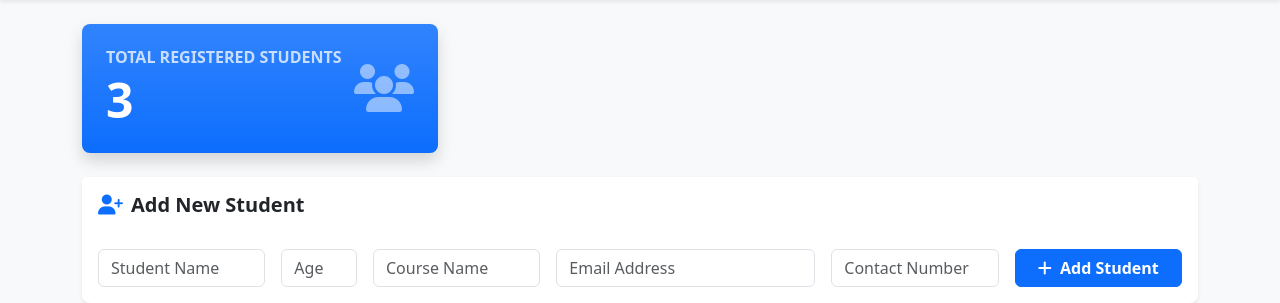
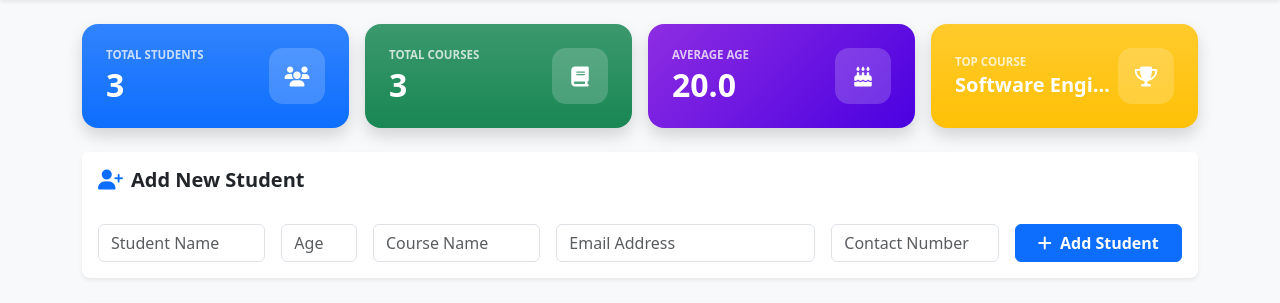
Before and after one commit to XmanujaX/Student-Management-System, a Flask app: page / in a window 1280 px wide. Shown: the part 50-353 px from the top of the page. Run offline with Flask 3, Linux system fonts and the light colour scheme; data comes from the database, SQL or seed files in the repository.

Commit message:
Add files via upload

```diff
--- a/Student Management System/app.py
+++ b/Student Management System/app.py
@@ -21,7 +21,28 @@ def index():
     students = cursor.fetchall()
     cursor.close()
     conn.close()
-    return render_template('index.html', students=students)
+
+    total_students = len(students)
+
+    courses = [s['course'] for s in students if s.get('course')]
+    total_courses = len(set(courses))
+
+    ages = [s['age'] for s in students if s.get('age')]
+    avg_age = round(sum(ages) / len(ages), 1) if ages else 0
+
+    if courses:
+        top_course = max(set(courses), key=courses.count)
+    else:
+        top_course = '-'
+
+    return render_template(
+        'index.html',
+        students=students,
+        total_students=total_students,
+        total_courses=total_courses,
+        avg_age=avg_age,
+        top_course=top_course
+    )
 
 @app.route('/add', methods=['POST'])
 def add_student():
--- a/Student Management System/templates/index.html
+++ b/Student Management System/templates/index.html
@@ -9,6 +9,22 @@
   <link href="https://cdn.jsdelivr.net/npm/bootstrap@5.3.0/dist/css/bootstrap.min.css" rel="stylesheet">
 
   <link rel="stylesheet" href="https://cdnjs.cloudflare.com/ajax/libs/font-awesome/6.4.0/css/all.min.css">
+
+  <style>
+    .stat-card {
+      transition: transform 0.2s ease, box-shadow 0.2s ease;
+    }
+    .stat-card:hover {
+      transform: translateY(-4px);
+      box-shadow: 0 0.75rem 1.5rem rgba(0, 0, 0, 0.15) !important;
+    }
+    .stat-icon-wrap {
+      width: 56px;
+      height: 56px;
+      border-radius: 14px;
+      background: rgba(255, 255, 255, 0.18);
+    }
+  </style>
 </head>
 
 <body class="bg-light">
@@ -25,15 +41,59 @@
   <div class="container pb-5">
 
 
-    <div class="row mb-4">
-      <div class="col-md-4">
-        <div class="card text-white bg-primary bg-gradient shadow border-0 rounded-3">
+    <div class="row mb-4 g-3">
+      <div class="col-6 col-md-3">
+        <div class="card stat-card text-white bg-primary bg-gradient shadow border-0 rounded-4 h-100">
           <div class="card-body d-flex align-items-center justify-content-between p-4">
             <div>
-              <h6 class="text-uppercase fw-semibold mb-1 opacity-75">Total Registered Students</h6>
-              <h2 class="display-5 fw-bold mb-0">{{ students|length }}</h2>
+              <h6 class="text-uppercase fw-semibold mb-1 opacity-75" style="font-size: 0.72rem;">Total Students</h6>
+              <h2 class="fw-bold mb-0">{{ total_students }}</h2>
             </div>
-            <i class="fa-solid fa-users fa-3x opacity-50"></i>
+            <div class="stat-icon-wrap d-flex align-items-center justify-content-center">
+              <i class="fa-solid fa-users fa-lg"></i>
+            </div>
+          </div>
+        </div>
+      </div>
+
+      <div class="col-6 col-md-3">
+        <div class="card stat-card text-white bg-success bg-gradient shadow border-0 rounded-4 h-100">
+          <div class="card-body d-flex align-items-center justify-content-between p-4">
+            <div>
+              <h6 class="text-uppercase fw-semibold mb-1 opacity-75" style="font-size: 0.72rem;">Total Courses</h6>
+              <h2 class="fw-bold mb-0">{{ total_courses }}</h2>
+            </div>
+            <div class="stat-icon-wrap d-flex align-items-center justify-content-center">
+              <i class="fa-solid fa-book fa-lg"></i>
+            </div>
+          </div>
+        </div>
+      </div>
+
+      <div class="col-6 col-md-3">
+        <div class="card stat-card text-white shadow border-0 rounded-4 h-100" style="background: linear-gradient(135deg, #8e2de2, #4a00e0);">
+          <div class="card-body d-flex align-items-center justify-content-between p-4">
+            <div>
+              <h6 class="text-uppercase fw-semibold mb-1 opacity-75" style="font-size: 0.72rem;">Average Age</h6>
+              <h2 class="fw-bold mb-0">{{ avg_age }}</h2>
+            </div>
+            <div class="stat-icon-wrap d-flex align-items-center justify-content-center">
+              <i class="fa-solid fa-cake-candles fa-lg"></i>
+            </div>
+          </div>
+        </div>
+      </div>
+
+      <div class="col-6 col-md-3">
+        <div class="card stat-card text-white bg-warning bg-gradient shadow border-0 rounded-4 h-100">
+          <div class="card-body d-flex align-items-center justify-content-between p-4">
+            <div class="text-truncate">
+              <h6 class="text-uppercase fw-semibold mb-1 opacity-75" style="font-size: 0.72rem;">Top Course</h6>
+              <h5 class="fw-bold mb-0 text-truncate" title="{{ top_course }}">{{ top_course }}</h5>
+            </div>
+            <div class="stat-icon-wrap d-flex align-items-center justify-content-center flex-shrink-0">
+              <i class="fa-solid fa-trophy fa-lg"></i>
+            </div>
           </div>
         </div>
       </div>
```
